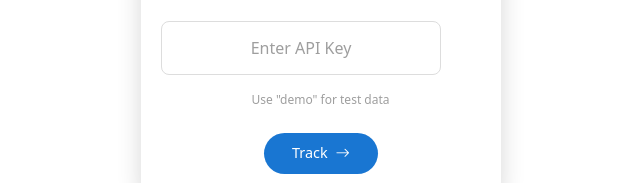
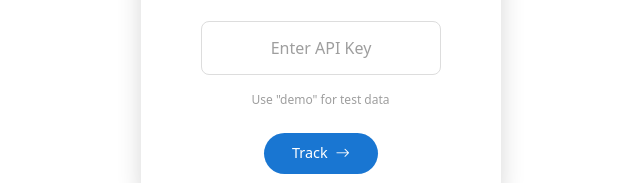
Before and after one commit to retr0717/digipin-pwa, a plain HTML site: page index.html in a window 1280 px wide. Shown: the part 374-557 px from the top of the page, 319-959 px from the left. Drawn offline with nearby package versions, Linux system fonts and the light colour scheme.

Commit message:
input box center

```diff
--- a/style.css
+++ b/style.css
@@ -166,8 +166,10 @@ body {
 .floating-field {
   position: relative;
   margin-bottom: 0.5rem;
-  width: 90%; /* Make input narrower */
-  max-width: 280px; /* Limit max width */
+  width: 100%; /* Full width of parent */
+  max-width: 240px; /* Smaller max width for more widget-like appearance */
+  margin-left: auto; /* Center horizontally */
+  margin-right: auto; /* Center horizontally */
 }
 
 .floating-input {
@@ -194,21 +196,20 @@ body {
 .floating-label {
   position: absolute;
   top: 50%;
-  left: 50%; /* Center label */
-  transform: translate(-50%, -50%); /* Center label */
+  left: 0;
+  right: 0; /* Ensure label spans full width */
+  transform: translateY(-50%); /* Center vertically only */
   font-size: 1rem;
   color: var(--text-hint);
   pointer-events: none;
   transition: all var(--transition-fast);
-  width: 90%;
   text-align: center; /* Center text */
 }
 
 .floating-input:focus + .floating-label,
 .floating-input:not(:placeholder-shown) + .floating-label {
   top: 0.75rem;
-  left: 50%;
-  transform: translateX(-50%); /* Keep centered horizontally */
+  transform: translateY(0); /* No vertical centering when active */
   font-size: 0.75rem;
   color: var(--primary-color);
 }
```
